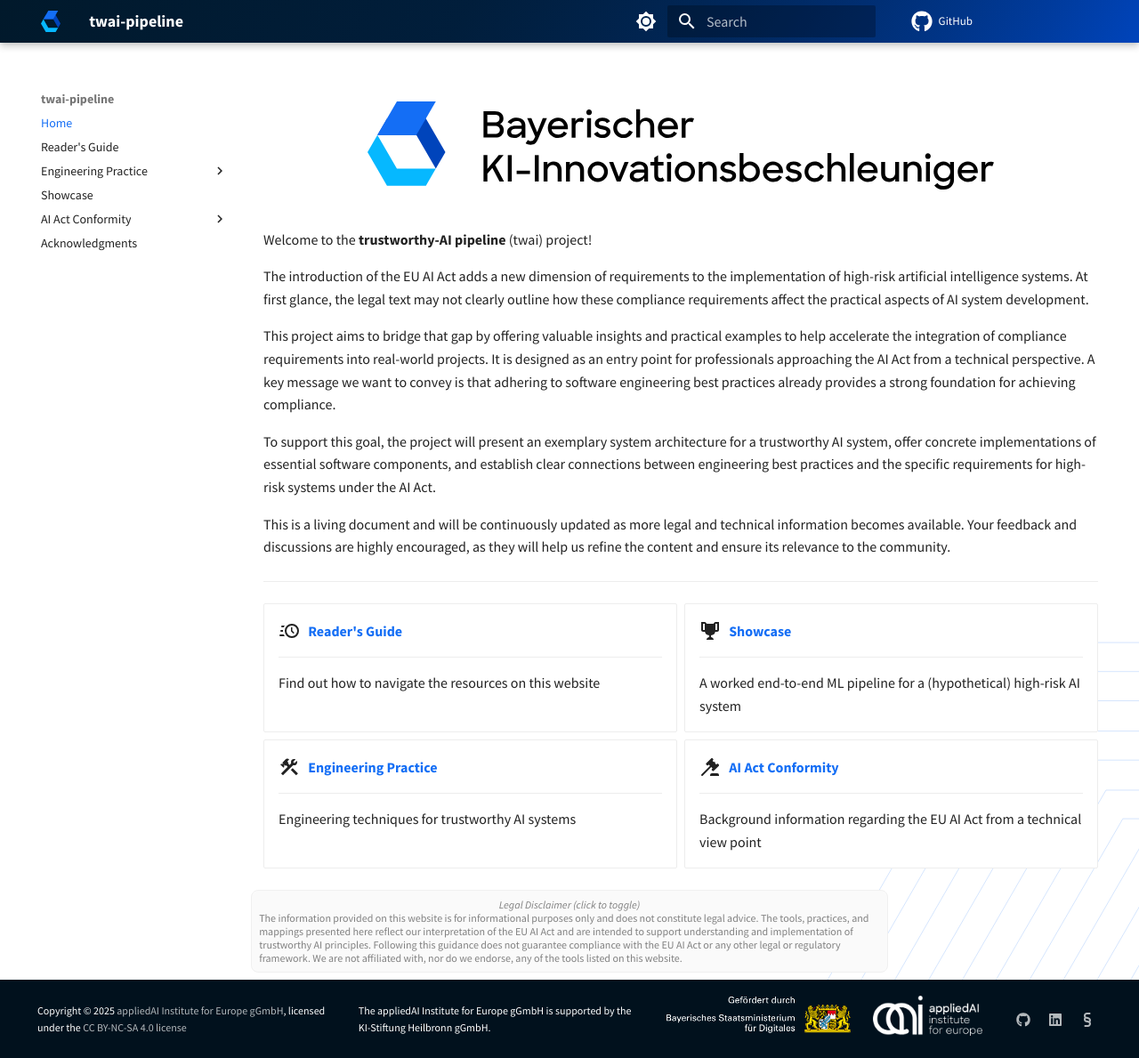
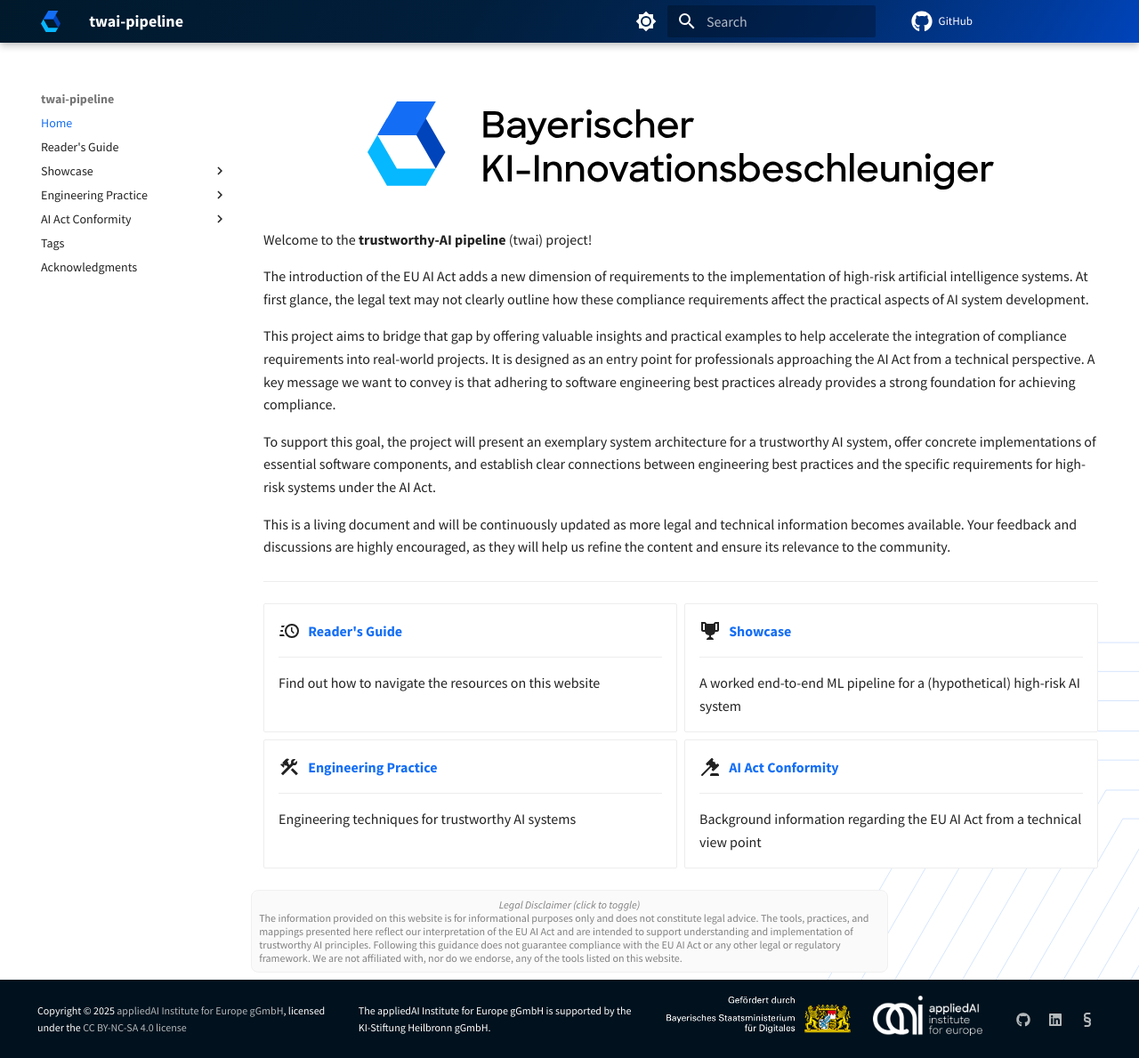
Before and after one commit to aai-institute/practical-ai-act, an MkDocs documentation site: the page built from docs/index.md, in a window 1280 px wide and 1189 px high. Shown: the whole window at 89% size. Built offline with MkDocs 1.6.1 and Material for MkDocs 9.7.7, drawn with Linux system fonts in a browser that asks for light colours; plug-ins that fetch from the network failed and are left out; comment, search, counter and statistics services are not loaded; the version menu is left out; part of the change alters nothing that is shown.

Commit message:
docs: Update mkdocs.yml

```diff
--- a/mkdocs.yml
+++ b/mkdocs.yml
@@ -14,6 +14,10 @@ validation:
 nav:
   - Home: index.md
   - Reader's Guide: readers-guide.md
+  - Showcase:
+      - showcase/index.md
+      - showcase/risk-classification.md
+      - showcase/system-overview.md
   - Engineering Practice:
       - engineering-practice/reference-architecture.md
       - engineering-practice/bias-mitigation.md
@@ -26,14 +30,14 @@ nav:
       - engineering-practice/inference-log.md
       - engineering-practice/data-governance.md
       - engineering-practice/accuracy.md
-  - Showcase:
-      - showcase/index.md
   - AI Act Conformity:
       - conformity/index.md
       - Documents:
           - conformity/documents/index.md
           - conformity/documents/technical-documentation.md
           - conformity/documents/instructions-for-use.md
+  - Tags:
+      - tags.md
   - acknowledgments.md
 
 plugins:
```
